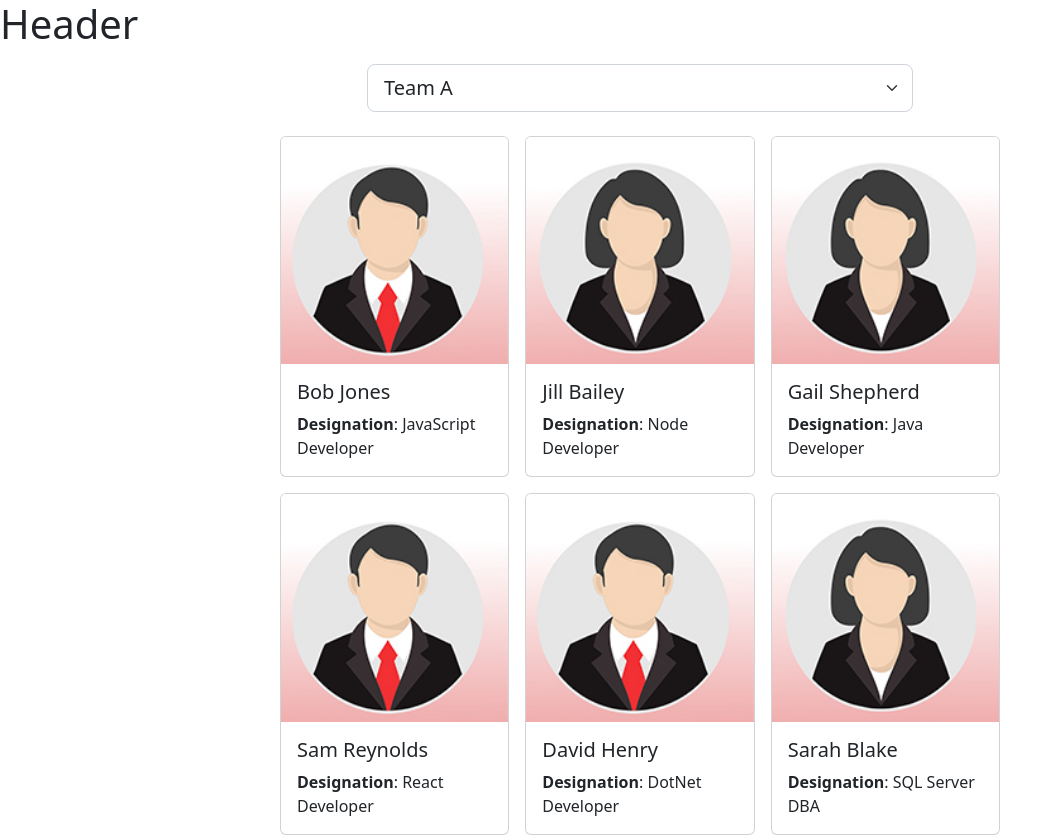
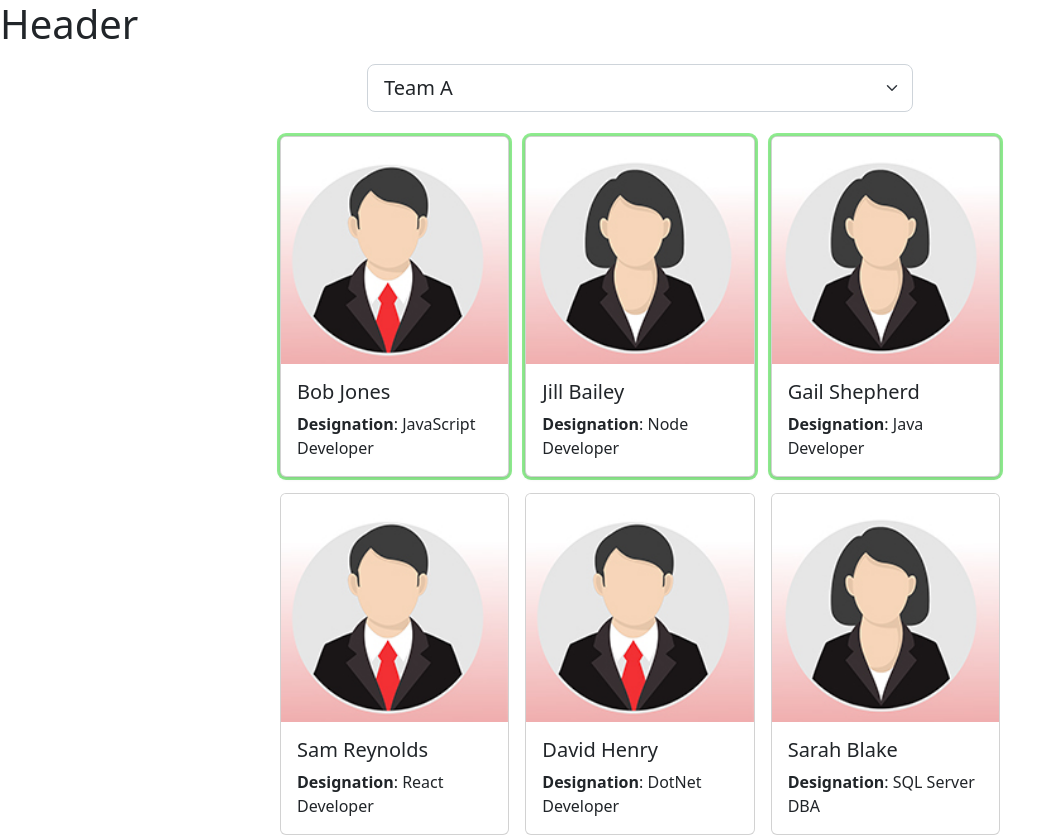
Before and after one commit to Scott-Zeta/Team-Member-Allocation, a React (Vite) app: page / in a window 1280 px wide. Shown: the top 837 px of the page, without its empty margins (0-1063 px from the left). Built offline with nearby package versions, Linux system fonts and the light colour scheme.

Commit message:
Add toggle css

```diff
--- a/src/App.css
+++ b/src/App.css
@@ -5,3 +5,6 @@ body {
   display:grid;
   grid-template-columns:1fr 1fr 1fr
 }
+.standout{
+  box-shadow:rgba(0,0,0,0.16) 0 1px 4px, lightgreen 0px 0px 0px 3px;
+}
```
